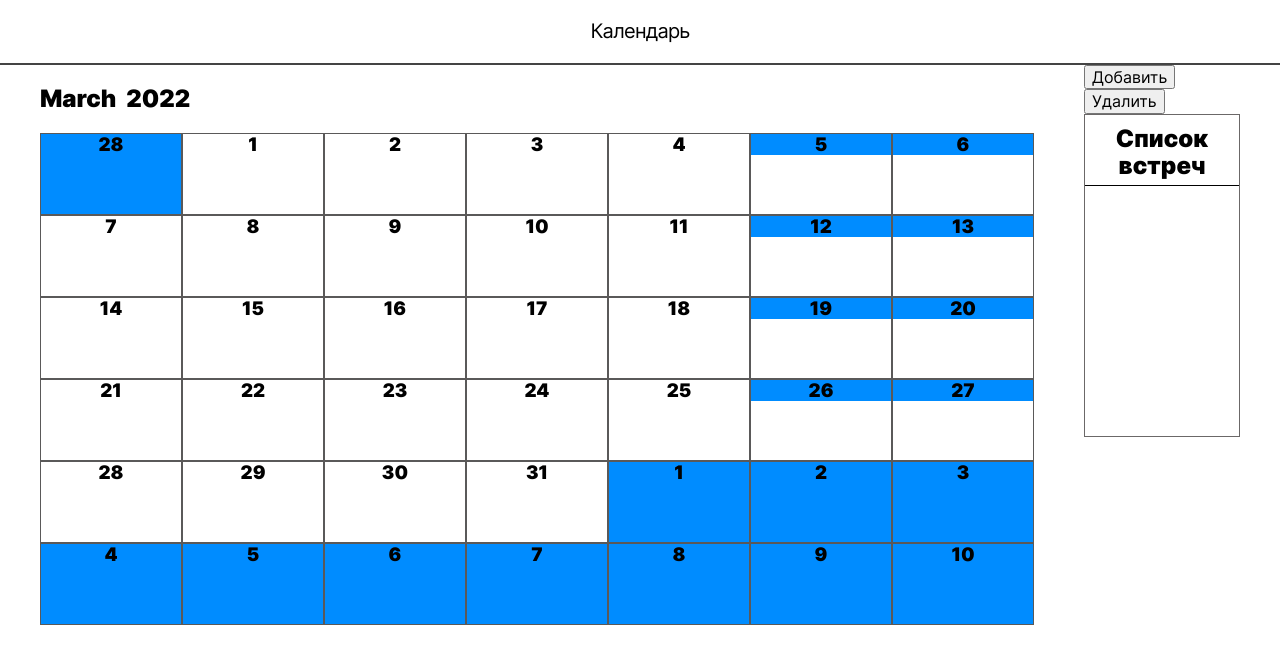
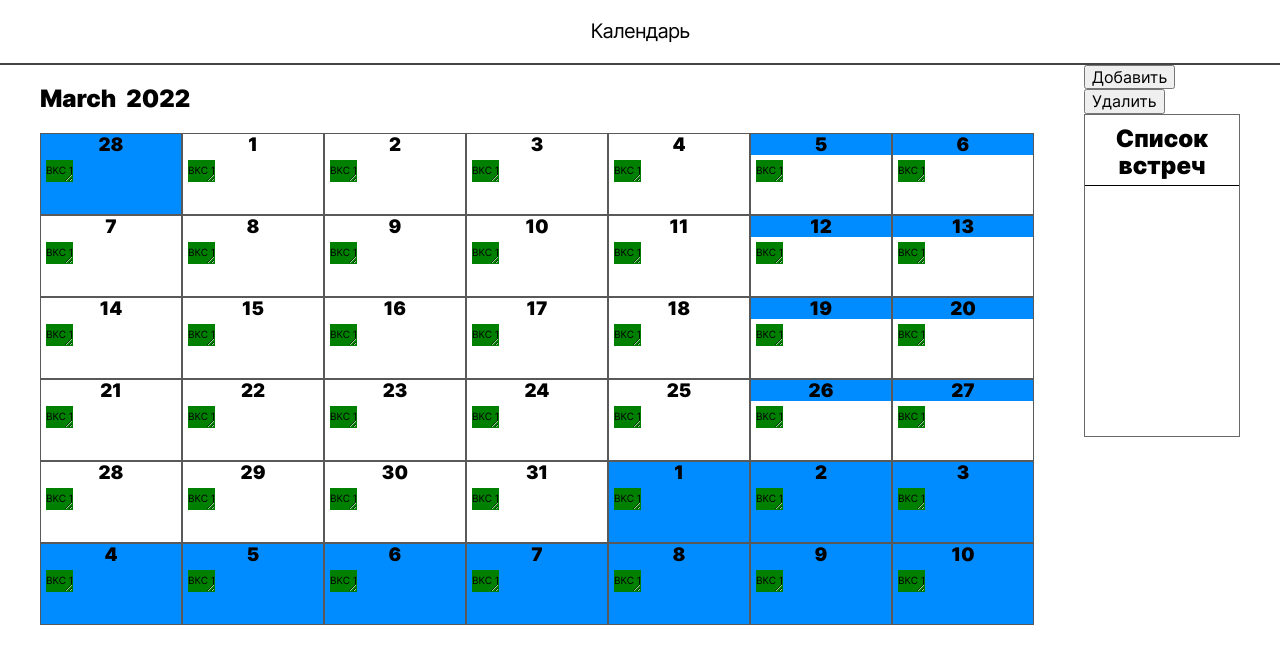
Before and after one commit to IllarionCorp/test-task-frontend, a React (Create React App) app: page / in a window 1280 px wide. Shown: the top 664 px of the page. Built offline with nearby package versions, Linux system fonts and the light colour scheme.

Commit message:
смена компа

```diff
--- a/src/components/AddPopup/AddPopup.js
+++ b/src/components/AddPopup/AddPopup.js
@@ -4,8 +4,8 @@ import './AddPopup.css';
 
 export default function AddPopup(props) {
     const [name, setName] = React.useState('');
-    const [fio, setFio] = React.useState('');
-    const [i, setI] = React.useState(0)
+    const [fio, setFio] = React.useState(0);
+
 
     function handleNameChange(e) {
         setName(e.target.value);
@@ -15,20 +15,21 @@ export default function AddPopup(props) {
         setFio(e.target.value);
     }
 
+
     function hadleSubmit(e) {
         e.preventDefault();
-
 
         props.onAddMeeting({
             name: name,
             fio: fio,
-            id: i
+            id: props.i
         });
     }
 
     React.useEffect(() => {
         setName('')
         setFio('')
+        props.setI(props.i + 1)
     }, [props.isOpened])
 
     return (
--- a/src/components/App/App.js
+++ b/src/components/App/App.js
@@ -9,12 +9,18 @@ moment.updateLocale({ week: { dow: 1 } });
 
 export default function App() {
   const [startDay, setStartDay] = React.useState(moment());
+  const startActiveMonthQuery = startDay.clone().format('X');
+  const endActiveMonthQuery = startDay.clone().add(42, 'days').format('X');
+
+
+    const [i, setI] = React.useState('');
+
   const enMonths = [...Array(12)].map((_, i) =>
     moment().month(i).format("MMMM")
   );
   const [isAddPopupOpen, seIsAddPopupOpen] = React.useState(false);
   const [meetings, setMeetings] = React.useState([]);
-  const [isActive, setIsActive] = React.useState(false);
+
   function switchDate(year, month) {
     setStartDay(moment(`${year}-${month}`));
   }
@@ -32,11 +38,6 @@ export default function App() {
     setMeetings([meeting, ...meetings]);
   }
 
-  function handleDeleteMeeting(id) {
-    setMeetings(meetings.filter((c) => c.id !== id && c));
-  }
-
-  console.log(meetings.map((c, id) => id))
 
   return (
     <>
@@ -44,6 +45,8 @@ export default function App() {
         isOpened={isAddPopupOpen}
         isClose={closeAllPopups}
         onAddMeeting={hendleAddMeeting}
+        i={i}
+        setI={setI}
       />
       <Header />
       <Main
@@ -52,8 +55,6 @@ export default function App() {
         switchDate={switchDate}
         handleAddPopupClick={handleAddPopupClick}
         meetings={meetings}
-        handleDeleteMeeting={handleDeleteMeeting}
-        setMeetings={setMeetings}
       />
     </>
   );
--- a/src/components/Main/Calendar/CalendarTable/CalendarCell/CalendarCell.css
+++ b/src/components/Main/Calendar/CalendarTable/CalendarCell/CalendarCell.css
@@ -16,3 +16,23 @@
 .calendar-cell__title_blue {
     background-color: rgba(0, 140, 255, 1);
 }
+
+.events {
+    display: flex;
+    flex-direction: column;
+    text-align: center;
+}
+
+.events__event {
+    margin: 0;
+    font-size: 10px;
+    padding-top: 5px;
+    padding-bottom: 5px;
+    background-color: green;
+    margin-left: 5px;
+    margin-right: 5px;
+    margin-top: 5px;
+    overflow: hidden;
+    resize: horizontal;
+    position: absolute;
+}
--- a/src/components/Main/Calendar/CalendarTable/CalendarCell/CalendarCell.js
+++ b/src/components/Main/Calendar/CalendarTable/CalendarCell/CalendarCell.js
@@ -17,6 +17,9 @@ export default function CalendarCell(props) {
     return (
         <div className={`calendar-cell${!props.isSelectedMonth() ? ' calendar-cell_blue' : ''}`}>
             <h3 className={`calendar-cell__title${isWeekend ? ' calendar-cell__title_blue' : ''}`}>{props.data}</h3>
+            <div className='events'>
+                <p className='events__event'>ВКС 1</p>
+            </div>
         </div>
     );
 }
--- a/src/components/Main/Main.js
+++ b/src/components/Main/Main.js
@@ -4,7 +4,7 @@ import "./Main.css";
 import React from "react";
 
 export default function Main(props) {
-
+    const meetings = props.meetings
     const [currentUnit, setCurrentUnit] = React.useState('');
 
   function dragStartHandler(e, id) {
@@ -23,13 +23,16 @@ export default function Main(props) {
   function dropHandler(e, id) {
     e.preventDefault();
     console.log(props.meetings)
-    props.meetings.map((c) => {
+    meetings.map(c => {
+        console.log(c);
         if (c.id === id) {
-            props.setMeetings([...c, currentUnit])
+            // props.setMeetings([...c, currentUnit])
+
         }
 
         if (c.id === currentUnit) {
-            props.setMeetings([...c, id])
+            // props.setMeetings([...c, id])
+            console.log(c.id)
         }
     })
   }
--- a/src/components/Main/Toolbar/Meeting/Meeting.js
+++ b/src/components/Main/Toolbar/Meeting/Meeting.js
@@ -12,9 +12,9 @@ export default function Meeting(props) {
     }
   }
 
-  React.useEffect(() => {
-    props.handleDeleteMeeting(props.id, isClick);
-  }, []);
+//   React.useEffect(() => {
+//     props.handleDeleteMeeting(props.id, isClick);
+//   }, []);
 
   console.log(props.id);
   return (
--- a/src/components/Main/Toolbar/Toolbar.js
+++ b/src/components/Main/Toolbar/Toolbar.js
@@ -3,6 +3,7 @@ import Meeting from "./Meeting/Meeting";
 import "./Toolbar.css";
 
 export default function Toolbar(props) {
+
   return (
     <section className="toolbar">
       <div className="buttons">
@@ -23,7 +24,7 @@ export default function Toolbar(props) {
       </div>
       <div className="list-meetings">
         <h2 className="list-meetings__title">Список встреч</h2>
-        {props.meetings.sort(props.setMeetings).map((meeting, id) => {
+        {props.meetings.map((meeting, id) => {
           return (
             <Meeting
               key={id}
```
